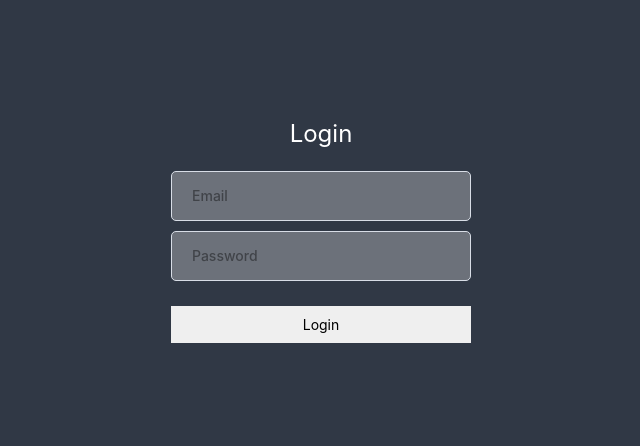
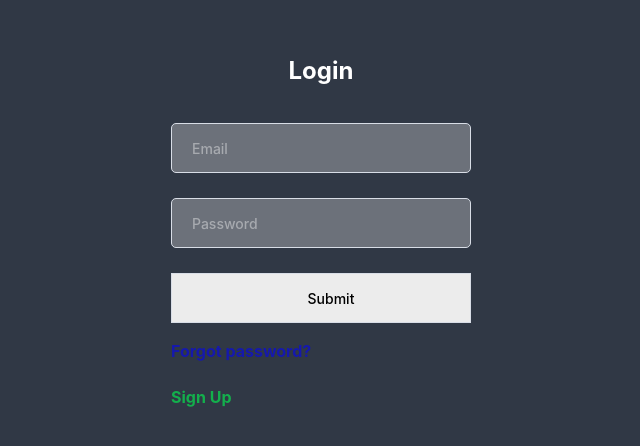
Before and after one commit to Stephan-Neo/frontend_softenq, a React (Vite) app: page / in a window 1280 px wide. Shown: the part 168-614 px from the top of the page, without its empty margins (319-959 px from the left). Built offline with nearby package versions, Linux system fonts and the light colour scheme.

Commit message:
feat: change login sugnup forms

```diff
--- a/package.json
+++ b/package.json
@@ -11,6 +11,7 @@
     "preview": "vite preview"
   },
   "dependencies": {
+    "@hookform/resolvers": "^3.3.2",
     "@mui/material": "^5.10.14",
     "@types/lodash": "^4.14.191",
     "@types/lodash.debounce": "^4.0.7",
@@ -31,7 +32,9 @@
     "react-hook-form": "^7.47.0",
     "react-i18next": "^12.0.0",
     "react-router-dom": "^6.4.3",
+    "react-toastify": "^9.1.3",
     "styled-components": "^5.3.6",
+    "yu": "^1.0.0",
     "yup": "^1.3.2"
   },
   "devDependencies": {
--- a/src/layouts/LoginLayout/LoginLayout.tsx
+++ b/src/layouts/LoginLayout/LoginLayout.tsx
@@ -1,128 +1,184 @@
-import React, { ReactElement } from 'react';
-import { withFormik, FormikProps } from "formik";
-import * as Yup from "yup";
-
-import Wrapper from "./styles/Wrapper";
-import InputWrapper from "./styles/InputWrapper";
-import Input from "./styles/Input";
+import { useForm } from "react-hook-form";
+import { yupResolver } from '@hookform/resolvers/yup';
 import styled from 'styled-components';
+import * as yup from "yup";
 import { loginUser } from '../../api/User';
-import { observer } from 'mobx-react-lite';
 import userStore from '../../stores/UserStore';
 import { ErrorRes } from '../../types/error';
+import { useNavigate } from 'react-router-dom';
+import { ToastContainer, toast } from 'react-toastify';
+import 'react-toastify/dist/ReactToastify.css';
 
-interface FormValues {
-  email: string;
-  password: string;
-}
+const schema = yup.object({
+  email: yup.string().email().required(),
+  password: yup.string().min(6).required(),
+}).required();
+type FormData = yup.InferType<typeof schema>;
 
-interface OtherProps {
-  title?: string;
-}
-
-interface MyFormProps {
-  initialEmail?: string;
-  initialPassword?: string;
-}
-
-const InnerForm = (props: OtherProps & FormikProps<FormValues>) => {
-  const {
-    values,
-    errors,
-    touched,
-    handleChange,
-    handleBlur,
-    handleSubmit,
-    isSubmitting,
-  } = props;
-
-  return (
-    <Wrapper>
-      <Title>Login</Title>
-      <form onSubmit={handleSubmit}>
-        <InputWrapper>
-          <Input
-            width={300}
-            type="email"
-            name="email"
-            onChange={handleChange}
-            onBlur={handleBlur}
-            value={values.email}
-            placeholder="Email"
-          />
-        </InputWrapper>
-        <InputWrapper>
-          <Input
-            width={300}
-            type="password"
-            name="password"
-            onChange={handleChange}
-            onBlur={handleBlur}
-            value={values.password}
-            placeholder="Password"
-          />
-        </InputWrapper>
-
-        <LoginButton
-          type="submit"
-        >
-          Login
-        </LoginButton>
-      </form>
-    </Wrapper>
-  );
-};
-
-const MyForm  = withFormik<MyFormProps, FormValues>({
-  mapPropsToValues: props => ({
-    email: props.initialEmail || "",
-    password: props.initialPassword || ""
-  }),
-
-  validationSchema: Yup.object().shape({
-    email: Yup.string()
-      .email("Email not valid")
-      .required("Email is required"),
-    password: Yup.string().required("Password is required")
-  }),
-
-  handleSubmit(
-    { email, password }: FormValues,
-    { props, setSubmitting, setErrors }
-  ) {
-    loginUser(email, password).then((res) => {
+export default function LoginLayout() {
+  const navigate = useNavigate();
+  const { register, handleSubmit, formState: { errors } } = useForm<FormData>({
+    resolver: yupResolver(schema)
+  });
+  const onSubmit = (data: FormData) => {
+    loginUser(data.email, data.password).then((res) => {
       userStore.setAccessToken(res.data.token.accessToken)
       userStore.setProfile(res)
       localStorage.setItem('accessToken', res.data.token.accessToken);
       localStorage.setItem('user', JSON.stringify(res));
     }).catch((res: ErrorRes) => {
-      console.log(res)
-      alert(res.response.data.error.message)
+      toast(res.response.data.error.message);
     })
+  };
+  const forgotPas = () => {
+    navigate('/password-recovery')
   }
-})(InnerForm);
+  const signUp = () => {
+    navigate('/signup')
+  }
 
-function LoginLayout(): ReactElement {
   return (
-      <MyForm />
-  )
+    <Wrapper>
+      <Title>Login</Title>
+      <form onSubmit={handleSubmit(onSubmit)}>
+        <WrapperInput>
+          <Input {...register("email")} placeholder={'Email'}/>
+          <Error>{errors.email?.message}</Error>
+        </WrapperInput>
+        <WrapperInput>
+          <Input {...register("password")} type={'password'} placeholder={'Password'}/>
+          <Error>{errors.password?.message}</Error>
+        </WrapperInput>
+        <Submit type="submit" />
+        <ForgotPas onClick={forgotPas}>Forgot password?</ForgotPas>
+        <SignUp onClick={signUp}>Sign Up</SignUp>
+      </form>
+      <ToastContainer />
+    </Wrapper>
+  );
 }
+
+const Wrapper = styled.div`
+  width: 100%;
+  height: 100%;
+  display: flex;
+  flex-direction: column;
+  align-items: center;
+  justify-content: center;
+  background-color: ${'#303845'};
+`;
+
+const WrapperInput = styled.div`
+  width: 100%;
+  display: flex;
+  flex-direction: column;
+  margin-bottom: 20px;
+  align-items: center;
+  justify-content: center;
+`;
 
 const Title = styled.div`
   font-size: 24px;
-  margin-bottom: 20px;
+  margin-bottom: 40px;
+  font-weight: bold;
   color: white;
 `;
 
-const LoginButton = styled.button`
+const Error = styled.div`
   width: 100%;
   font-size: 14px;
-  margin-top: 20px;
-  padding: 10px 0;
+  color: red;
+  margin-top: 5px;
+`;
 
-  :disabled{
-    background: ${'#deb3b3'};
+const ForgotPas = styled.div`
+  font-size: 16px;
+  font-weight: bold;
+  color: rgba(0, 0, 255, 0.56);
+
+  :hover {
+    cursor: pointer;
   }
 `;
 
-export default observer(LoginLayout);
+const SignUp = styled.div`
+  font-size: 16px;
+  font-weight: bold;
+  color: rgba(0, 255, 82, 0.6);
+  margin-top: 30px;
+
+  :hover {
+    cursor: pointer;
+  }
+`;
+
+const Input = styled.input`
+  width: 300px;
+  max-width: 500px;
+  height: 50px;
+  background-color: rgba(246, 246, 246, 0.3);
+  border: 1px solid #d8dde6;
+  color: white;
+  border-radius: 5px;
+  text-indent: 20px;
+  font-size: 14px;
+  font-weight: 500;
+  transition: border-color 0.2s ease, background-color 0.2s ease;
+  cursor: pointer;
+
+  ::-webkit-input-placeholder {
+    opacity: 0.4;
+    font-size: inherit;
+    color: inherit;
+    transition: opacity 0.2s ease, transform 0.2s ease;
+  }
+
+  &:hover {
+    border: 1px solid #a3afc4;
+  }
+
+  &:focus {
+    border: 1px solid #d8dde6;
+    background-color: rgba(246, 246, 246, 0.2);
+  }
+
+  :focus::-webkit-input-placeholder {
+    opacity: 0;
+    transform: translateX(10px);
+  }
+`;
+
+const Submit = styled.input`
+  width: 300px;
+  max-width: 500px;
+  height: 50px;
+  margin-bottom: 20px;
+  background-color: rgb(236, 236, 236);
+  border: 1px solid #d8dde6;
+  text-indent: 20px;
+  font-size: 14px;
+  font-weight: 500;
+  transition: border-color 0.2s ease, background-color 0.2s ease;
+  cursor: pointer;
+
+  ::-webkit-input-placeholder {
+    opacity: 0.4;
+    font-size: inherit;
+    color: inherit;
+    transition: opacity 0.2s ease, transform 0.2s ease;
+  }
+
+  &:hover {
+    border: 1px solid #a3afc4;
+  }
+
+  &:focus {
+    border: 1px solid #d8dde6;
+    background-color: rgba(246, 246, 246, 0.2);
+  }
+
+  :focus::-webkit-input-placeholder {
+    opacity: 0;
+    transform: translateX(10px);
+  }
+`;
--- a/src/layouts/LoginLayout/styles/Input.ts
+++ /dev/null
@@ -1,47 +0,0 @@
-import styled from 'styled-components';
-
-interface InputProps {
-  width?: number;
-  maxWidth?: number;
-  height?: number;
-  maxHeight?: number;
-  marginLeft?: number;
-}
-
-const Input = styled.input<InputProps>`
-  width: ${(props) => props.width || 100}px;
-  max-width: ${(props) => props.maxWidth};
-  height: ${(props) => props.height || 50}px;
-  background-color: rgba(246, 246, 246, 0.3);
-  border: 1px solid #d8dde6;
-  border-radius: 5px;
-  text-indent: 20px;
-  font-size: 14px;
-  font-weight: 500;
-  transition: border-color 0.2s ease, background-color 0.2s ease;
-  cursor: pointer;
-  margin-left: ${(props) => props.marginLeft};
-
-  ::-webkit-input-placeholder {
-    opacity: 0.4;
-    font-size: inherit;
-    color: inherit;
-    transition: opacity 0.2s ease, transform 0.2s ease;
-  }
-
-  &:hover {
-    border: 1px solid #a3afc4;
-  }
-
-  &:focus {
-    border: 1px solid #d8dde6;
-    background-color: rgba(246, 246, 246, 0.2);
-  }
-
-  :focus::-webkit-input-placeholder {
-    opacity: 0;
-    transform: translateX(10px);
-  }
-`;
-
-export default Input;
--- a/src/layouts/LoginLayout/styles/InputWrapper.ts
+++ /dev/null
@@ -1,12 +0,0 @@
-import styled from 'styled-components';
-
-const Wrapper = styled.div`
-  width: 100%;
-  height: 60px;
-  display: flex;
-  flex-direction: row;
-  align-items: center;
-  justify-content: center;
-`;
-
-export default Wrapper;
--- a/src/layouts/LoginLayout/styles/Wrapper.ts
+++ /dev/null
@@ -1,13 +0,0 @@
-import styled from 'styled-components';
-
-const Wrapper = styled.div`
-  width: 100%;
-  height: 100%;
-  display: flex;
-  flex-direction: column;
-  align-items: center;
-  justify-content: center;
-  background-color: ${'#303845'};
-`;
-
-export default Wrapper;
--- a/src/layouts/SginUpLayout/SignUpLayout.tsx
+++ b/src/layouts/SginUpLayout/SignUpLayout.tsx
@@ -1,157 +1,178 @@
-import React, { ReactElement } from 'react';
-import { withFormik, FormikProps } from "formik";
-import * as Yup from "yup";
+import { useForm } from "react-hook-form";
+import { yupResolver } from '@hookform/resolvers/yup';
+import styled from 'styled-components';
+import * as yup from "yup";
+import { signUpUser } from '../../api/User';
+import { ErrorRes } from '../../types/error';
+import { useNavigate } from 'react-router-dom';
+import { ToastContainer, toast } from 'react-toastify';
+import 'react-toastify/dist/ReactToastify.css';
 
-import Wrapper from "./styles/Wrapper";
-import InputWrapper from "./styles/InputWrapper";
-import Input from "./styles/Input";
-import styled from 'styled-components';
-import { signUpUser } from '../../api/User';
-import { observer } from 'mobx-react-lite';
-import { ErrorRes } from '../../types/error';
+const schema = yup.object({
+  email: yup.string().email().required(),
+  password: yup.string().min(6).required(),
+  nickname: yup.string().min(3).required(),
+  phone: yup.string().min(11).required()
+}).required();
+type FormData = yup.InferType<typeof schema>;
 
-interface FormValues {
-  email: string;
-  password: string;
-  name: string;
-  phone: string;
-}
-
-interface OtherProps {
-  title?: string;
-}
-
-interface MyFormProps {
-  initialEmail?: string;
-  initialPassword?: string;
-  initialPhone?: string;
-  initialName?: string;
-}
-
-const InnerForm = (props: OtherProps & FormikProps<FormValues>) => {
-  const {
-    values,
-    errors,
-    touched,
-    handleChange,
-    handleBlur,
-    handleSubmit,
-    isSubmitting,
-  } = props;
+export default function SignUpLayout() {
+  const navigate = useNavigate();
+  const { register, handleSubmit, formState: { errors } } = useForm<FormData>({
+    resolver: yupResolver(schema)
+  });
+  const onSubmit = (data: FormData) => {
+    signUpUser(data.email, data.password, data.phone, data.nickname).then(() => {
+      navigate('/')
+      toast(`Вы успешно зарегистрировались! Подвердите почту ${data.email} (на нее отправлена ссылка)
+         иначе зайти на сервис не получится`)
+    }).catch((res: ErrorRes) => {
+      toast(res.response.data.error.message)
+    })
+  };
+  const login = () => {
+    navigate('/')
+  }
 
   return (
     <Wrapper>
       <Title>Sign Up</Title>
-      <form onSubmit={handleSubmit}>
-        <InputWrapper>
-          <Input
-            width={300}
-            type="email"
-            name="email"
-            onChange={handleChange}
-            onBlur={handleBlur}
-            value={values.email}
-            placeholder="Email"
-          />
-        </InputWrapper>
-        <InputWrapper>
-          <Input
-            width={300}
-            type="password"
-            name="password"
-            onChange={handleChange}
-            onBlur={handleBlur}
-            value={values.password}
-            placeholder="Password"
-          />
-        </InputWrapper>
-        <InputWrapper>
-          <Input
-            width={300}
-            type="text"
-            name="name"
-            onChange={handleChange}
-            onBlur={handleBlur}
-            value={values.name}
-            placeholder="Nick Name"
-          />
-        </InputWrapper>
-        <InputWrapper>
-          <Input
-            width={300}
-            type="text"
-            name="phone"
-            onChange={handleChange}
-            onBlur={handleBlur}
-            value={values.phone}
-            placeholder="Phone"
-          />
-        </InputWrapper>
-        <LoginButton
-          type="submit"
-        >
-          Sign Up
-        </LoginButton>
+      <form onSubmit={handleSubmit(onSubmit)}>
+        <WrapperInput>
+          <Input {...register("email")} placeholder={'Email'}/>
+          <Error>{errors.email?.message}</Error>
+        </WrapperInput>
+        <WrapperInput>
+          <Input {...register("password")} type={'password'} placeholder={'Password'}/>
+          <Error>{errors.password?.message}</Error>
+        </WrapperInput>
+        <WrapperInput>
+          <Input {...register("nickname")} placeholder={'Nickname'}/>
+          <Error>{errors.nickname?.message}</Error>
+        </WrapperInput>
+        <WrapperInput>
+          <Input {...register("phone")} placeholder={'Phone'}/>
+          <Error>{errors.phone?.message}</Error>
+        </WrapperInput>
+        <Submit type="submit" />
+        <Login onClick={login}>Login</Login>
       </form>
+      <ToastContainer />
     </Wrapper>
   );
-};
+}
 
-const MyForm  = withFormik<MyFormProps, FormValues>({
-  mapPropsToValues: props => ({
-    email: props.initialEmail || "",
-    password: props.initialPassword || "",
-    name: props.initialName || "",
-    phone: props.initialPhone || ""
-  }),
+const Wrapper = styled.div`
+  width: 100%;
+  height: 100%;
+  display: flex;
+  flex-direction: column;
+  align-items: center;
+  justify-content: center;
+  background-color: ${'#303845'};
+`;
 
-  validationSchema: Yup.object().shape({
-    email: Yup.string()
-      .email("Email not valid")
-      .required("Email is required"),
-    password: Yup.string().required("Password is required"),
-    name: Yup.string()
-      .required("Name is required"),
-    phone: Yup.string()
-      .required("Phone is required"),
-  }),
-
-  handleSubmit(
-    { email, password, name, phone }: FormValues,
-    { props, setSubmitting, setErrors }
-  ) {
-    signUpUser(email, password, phone, name).then((res) => {
-        alert(`Вы успешно зарегистрировались! Подвердиет почту ${email} (на нее отправлена ссылка)
-         иначе зайти на сервис не получится`)
-        window.location.replace("https://gtsk.site")
-    }).catch((res: ErrorRes) => {
-      console.log(res)
-      alert(res.response.data.error.message)
-    })
-  }
-})(InnerForm);
-
-function SignUpLayout(): ReactElement {
-  return (
-      <MyForm />
-  )
-}
+const WrapperInput = styled.div`
+  width: 100%;
+  display: flex;
+  flex-direction: column;
+  margin-bottom: 20px;
+  align-items: center;
+  justify-content: center;
+`;
 
 const Title = styled.div`
   font-size: 24px;
-  margin-bottom: 20px;
+  margin-bottom: 40px;
+  font-weight: bold;
   color: white;
 `;
 
-const LoginButton = styled.button`
+const Error = styled.div`
   width: 100%;
   font-size: 14px;
+  color: red;
+  margin-top: 5px;
+`;
+
+const Login = styled.div`
+  font-size: 16px;
+  font-weight: bold;
+  color: rgba(0, 255, 82, 0.6);
   margin-top: 20px;
-  padding: 10px 0;
 
-  :disabled{
-    background: ${'#deb3b3'};
+  :hover {
+    cursor: pointer;
   }
 `;
 
-export default observer(SignUpLayout);
+const Input = styled.input`
+  width: 300px;
+  max-width: 500px;
+  height: 50px;
+  background-color: rgba(246, 246, 246, 0.3);
+  border: 1px solid #d8dde6;
+  color: white;
+  border-radius: 5px;
+  text-indent: 20px;
+  font-size: 14px;
+  font-weight: 500;
+  transition: border-color 0.2s ease, background-color 0.2s ease;
+  cursor: pointer;
+
+  ::-webkit-input-placeholder {
+    opacity: 0.4;
+    font-size: inherit;
+    color: inherit;
+    transition: opacity 0.2s ease, transform 0.2s ease;
+  }
+
+  &:hover {
+    border: 1px solid #a3afc4;
+  }
+
+  &:focus {
+    border: 1px solid #d8dde6;
+    background-color: rgba(246, 246, 246, 0.2);
+  }
+
+  :focus::-webkit-input-placeholder {
+    opacity: 0;
+    transform: translateX(10px);
+  }
+`;
+
+const Submit = styled.input`
+  width: 300px;
+  max-width: 500px;
+  height: 50px;
+  margin-bottom: 20px;
+  background-color: rgb(236, 236, 236);
+  border: 1px solid #d8dde6;
+  text-indent: 20px;
+  font-size: 14px;
+  font-weight: 500;
+  transition: border-color 0.2s ease, background-color 0.2s ease;
+  cursor: pointer;
+
+  ::-webkit-input-placeholder {
+    opacity: 0.4;
+    font-size: inherit;
+    color: inherit;
+    transition: opacity 0.2s ease, transform 0.2s ease;
+  }
+
+  &:hover {
+    border: 1px solid #a3afc4;
+  }
+
+  &:focus {
+    border: 1px solid #d8dde6;
+    background-color: rgba(246, 246, 246, 0.2);
+  }
+
+  :focus::-webkit-input-placeholder {
+    opacity: 0;
+    transform: translateX(10px);
+  }
+`;
--- a/src/layouts/SginUpLayout/styles/Input.ts
+++ /dev/null
@@ -1,47 +0,0 @@
-import styled from 'styled-components';
-
-interface InputProps {
-  width?: number;
-  maxWidth?: number;
-  height?: number;
-  maxHeight?: number;
-  marginLeft?: number;
-}
-
-const Input = styled.input<InputProps>`
-  width: ${(props) => props.width || 100}px;
-  max-width: ${(props) => props.maxWidth};
-  height: ${(props) => props.height || 50}px;
-  background-color: rgba(246, 246, 246, 0.3);
-  border: 1px solid #d8dde6;
-  border-radius: 5px;
-  text-indent: 20px;
-  font-size: 14px;
-  font-weight: 500;
-  transition: border-color 0.2s ease, background-color 0.2s ease;
-  cursor: pointer;
-  margin-left: ${(props) => props.marginLeft};
-
-  ::-webkit-input-placeholder {
-    opacity: 0.4;
-    font-size: inherit;
-    color: inherit;
-    transition: opacity 0.2s ease, transform 0.2s ease;
-  }
-
-  &:hover {
-    border: 1px solid #a3afc4;
-  }
-
-  &:focus {
-    border: 1px solid #d8dde6;
-    background-color: rgba(246, 246, 246, 0.2);
-  }
-
-  :focus::-webkit-input-placeholder {
-    opacity: 0;
-    transform: translateX(10px);
-  }
-`;
-
-export default Input;
--- a/src/layouts/SginUpLayout/styles/InputWrapper.ts
+++ /dev/null
@@ -1,12 +0,0 @@
-import styled from 'styled-components';
-
-const Wrapper = styled.div`
-  width: 100%;
-  height: 60px;
-  display: flex;
-  flex-direction: row;
-  align-items: center;
-  justify-content: center;
-`;
-
-export default Wrapper;
--- a/src/layouts/SginUpLayout/styles/Wrapper.ts
+++ /dev/null
@@ -1,13 +0,0 @@
-import styled from 'styled-components';
-
-const Wrapper = styled.div`
-  width: 100%;
-  height: 100%;
-  display: flex;
-  flex-direction: column;
-  align-items: center;
-  justify-content: center;
-  background-color: ${'#303845'};
-`;
-
-export default Wrapper;
```
